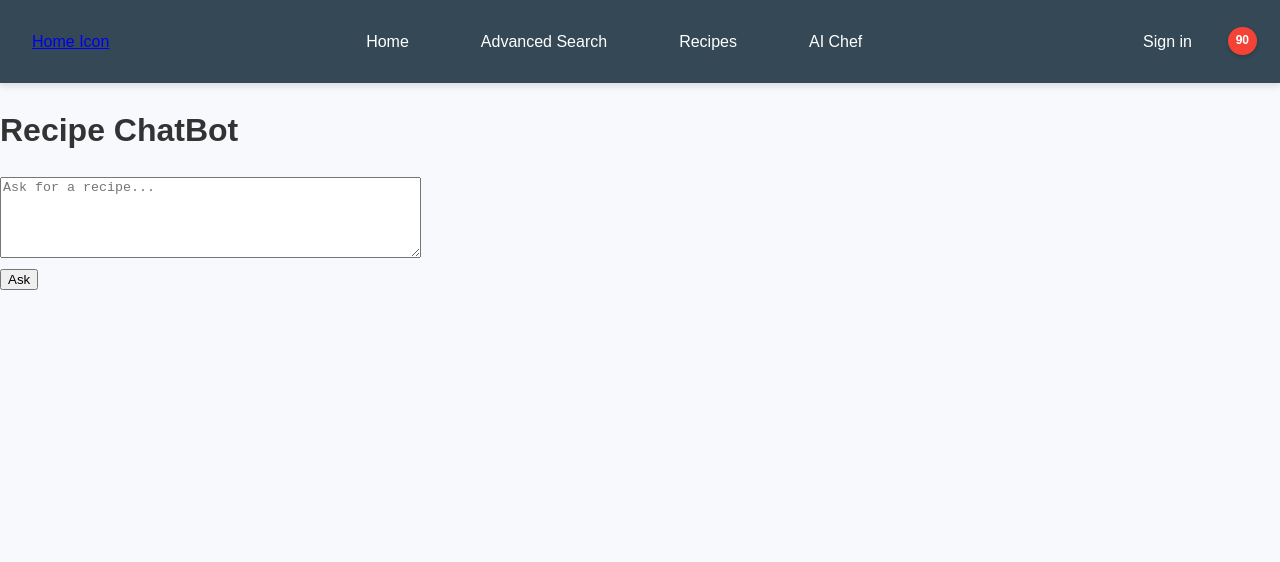
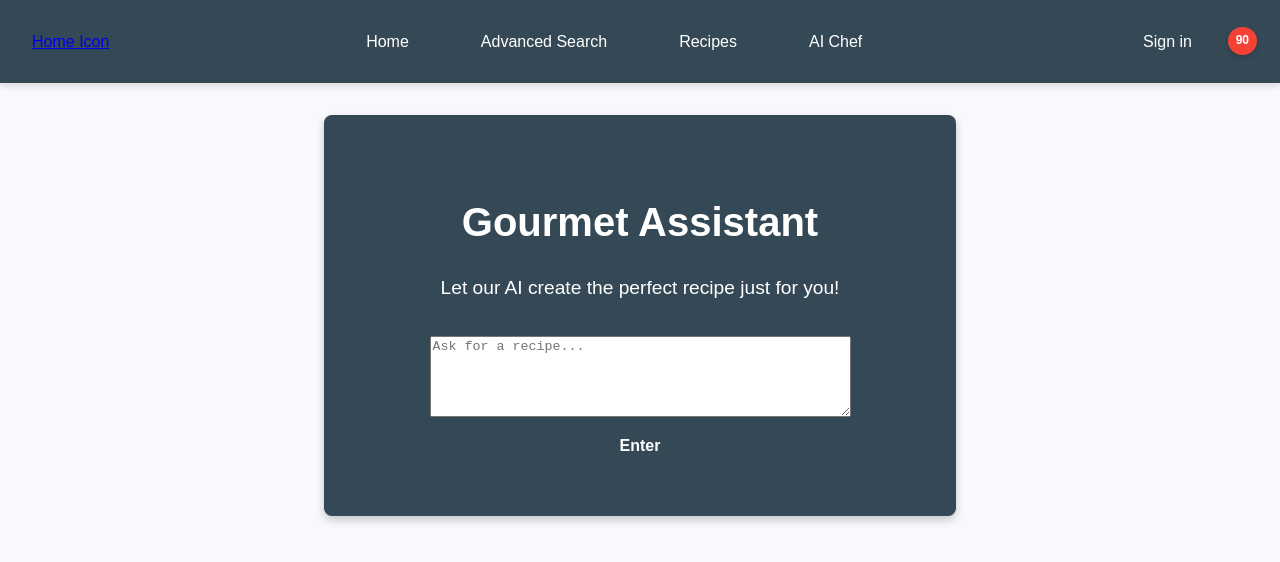
Before and after one commit to hvpham-yorku/gourmet_guide-group_15, a React (Vite) app in the folder doc/sprint2/client/: page /ai in a window 1280 px wide. Shown: the top 562 px of the page. Built offline with nearby package versions, Linux system fonts and the light colour scheme; no server answers.

Commit message:
Updated the UI into basic UI

```diff
--- a/doc/sprint2/client/src/routes/AIRecipes.jsx
+++ b/doc/sprint2/client/src/routes/AIRecipes.jsx
@@ -1,5 +1,6 @@
 import React, { useState } from 'react';
 import axios from 'axios';
+import "@/styles/AIRecipes.css";
 
 const AIRecipes = () => {
     const [query, setQuery] = useState('');
@@ -21,8 +22,10 @@ const AIRecipes = () => {
     };
 
     return (
-        <div>
-            <h1>Recipe ChatBot</h1>
+		<div>
+        <div className='hero'>
+            <h1 className='title'>Gourmet Assistant</h1>
+			<p className='description'> Let our AI create the perfect recipe just for you! </p>
             <form onSubmit={handleSubmit}>
                 <textarea
                     placeholder="Ask for a recipe..."
@@ -32,10 +35,11 @@ const AIRecipes = () => {
                     cols="50"
                 />
                 <br />
-                <button type="submit" disabled={isLoading}>
-                    {isLoading ? 'Loading...' : 'Ask'}
+                <button className="submitbutton" type="submit" disabled={isLoading}>
+                    {isLoading ? 'Loading...' : 'Enter'}
                 </button>
             </form>
+		</div>
             {response && (
                 <div>
                     <h3>Response:</h3>
--- a/doc/sprint2/client/src/styles/AIRecipes.css
+++ b/doc/sprint2/client/src/styles/AIRecipes.css
@@ -20,6 +20,7 @@ body {
     max-width: 600px;
     box-shadow: 0 4px 8px rgba(0, 0, 0, 0.2);
 }
+
 
 .hero h1 {
     color: #fff;
@@ -49,7 +50,7 @@ body {
     box-shadow: 0 0 5px rgba(255, 255, 255, 0.5);
 }
 
-.generate-button {
+.submitbutton {
     background-color: #344955;
     color: #ffffff;
     padding: 0.8rem 1.5rem;
@@ -61,7 +62,7 @@ body {
     transition: background-color 0.3s ease, color 0.3s ease;
 }
 
-.generate-button:hover {
+.submitbutton:hover {
     background-color: #ffffff;
     color: #000000;
 }
```
